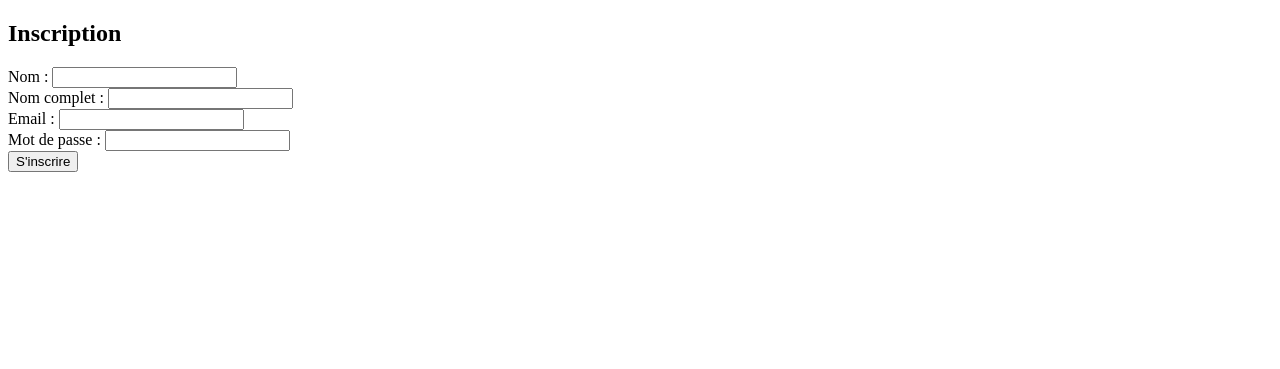
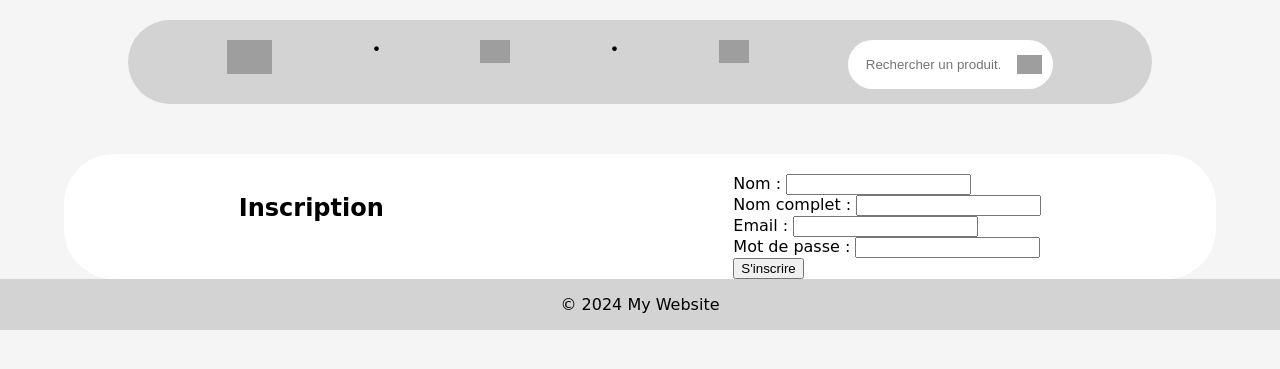
Before and after one commit to nubroc/owsap_ecommerce, a PHP site: page /views/registration.php in a window 1280 px wide. Shown: the top 369 px of the page. Run offline with PHP 8.4, Linux system fonts and the light colour scheme; grey boxes are pictures that could not be loaded.

Commit message:
add style.css and pictures fix the links and catalogue.php add footer and header to all views and changed the indentation

```diff
--- a/config/Router.php
+++ b/config/Router.php
@@ -5,6 +5,7 @@ require_once 'controllers/LoginController.php';
 require_once 'controllers/ProduitController.php';
 
 $page = $_GET['page'] ?? 'home';
+//echo "Current page: " . $page;
 
 switch ($page) {
     case 'home':
--- a/controllers/HomeController.php
+++ b/controllers/HomeController.php
@@ -11,7 +11,6 @@ class HomeController {
 */
     include 'views/home.php';
 
-    echo "Bienvenue sur la page d'accueil !";
 
 }
 }
--- a/controllers/ProduitController.php
+++ b/controllers/ProduitController.php
@@ -5,9 +5,8 @@ include_once __DIR__ . '/../models/Article.php';
 
 class ProduitController {
     public function catalogue() {
-        include 'views/catalogue.php';
         $catalogue = Article::getAll();
-        var_dump($catalogue);
+        //var_dump($catalogue);
         $this->render('catalogue', ['catalogue' => $catalogue]);
     }
 
--- /dev/null
+++ b/style.css
@@ -0,0 +1,98 @@
+html{
+    font-family:cursive
+}
+
+
+
+header {
+    position: sticky;
+    width: 80%;
+    padding-top: 20px;
+    margin-top: 20px;
+    margin-left: 10%;
+    background-color: lightgrey;
+    flex-wrap: wrap;
+    justify-content: space-evenly;
+    display: flex;
+    top: 0;
+    text-decoration: none;
+    border-radius: 100px;
+
+}
+#headericon {
+    margin-right: 90px;
+    padding-bottom: 20px;
+}
+#headersearch {
+    height: 50%;
+    width: 20%;
+    margin-bottom: 15px;
+    display: flex;
+    justify-content: space-between;
+    align-items: center;
+    background-color: white;
+    border-radius: 50px;
+
+}
+
+
+
+
+#recherche {
+    height: 100%;
+    width: 84%;
+    margin: 10%;
+    border: none;
+    background-color: white;
+
+}
+#recherche2 {
+    height: 1%;
+    margin: 5%;
+}
+
+body{
+    margin: auto;
+    background-color: whitesmoke;
+
+}
+
+main        {
+    width: 90%;
+    padding-top: 20px;
+    display: flex;
+    flex-wrap: wrap;
+    justify-content: space-around;
+    background-color: white;
+    border-radius: 50px;
+    margin-left: 5%;
+    margin-top: 50px;
+}
+
+.ListeArticle{
+    width: 90%;
+    display: flex;
+    padding-top: 20px;
+    flex-wrap: wrap;
+    padding-bottom: 20px;
+    justify-content: space-around;
+    border-radius: 50px;
+    margin-top: 50px;
+
+}
+.articles{
+    width: 25%;
+    border-radius: 50px;
+    align-items: center;
+    padding-left: 18%;
+    margin-bottom: 30px ;
+    background-color: rgb(234, 234, 234);
+
+}
+
+footer {
+    background-color: lightgray;
+    justify-content: center;
+    width: 100%;
+    display: flex;
+}
--- a/views/partials/header.php
+++ b/views/partials/header.php
@@ -4,15 +4,15 @@
     <meta charset="UTF-8">
     <meta name="viewport" content="width=device-width, initial-scale=1.0">
     <title>Owasp-E-comm</title>
-    <link rel="stylesheet" href="/styles.css">
+    <link rel="stylesheet" href="../../style.css">
 </head>
 <body>
 <header>
-            <a href="../home"><img src="../image/home.svg" alt="home"width="30"></a>
+            <a href="index.php?page=home"><img src="../image/logo.png" alt="home"width="45" ></a>
             •
-            <a href="../catalogue"><img src="../image/catalog-alt.svg" alt="Catalogue" width="30"></a>
+            <a href="index.php?page=catalogue"><img src="../image/article.svg" alt="Catalogue" width="30"></a>
             •
-            <a href="../register"><img src="../image/user.svg" alt="inscription" width="30"></a>
+            <a href="index.php?page=register"><img src="../image/user.svg" alt="inscription" width="30"></a>
 
 
             <form action="recherche.php" method="get" id="headersearch">
--- a/views/registration.php
+++ b/views/registration.php
@@ -1,5 +1,7 @@
-<?php ?>
+<?php
+require_once "partials/header.php";?>
 <!DOCTYPE html>
+
 <html lang="fr">
     <head>
         <meta charset="UTF-8">
@@ -7,6 +9,7 @@
         <title>Inscription</title>
     </head>
     <body>
+        <main>
             <h2>Inscription</h2>
             <?php if (isset($error)) echo "<p style='color:red;'>$error</p>"; ?>
             <form method="post" action="index.php?page=register">
@@ -24,5 +27,11 @@
                 <br>
                 <button type="submit">S'inscrire</button>
             </form>
+        </main>
     </body>
+
+    <?php
+    require_once "partials/footer.php";
+    ?>
+
 </html>
```
Also changed, not shown: views/catalogue.php (+8 -4 lines), views/home.php (+11 -4 lines), 1 other file. Lines whose indentation alone changed are shown as unchanged.
